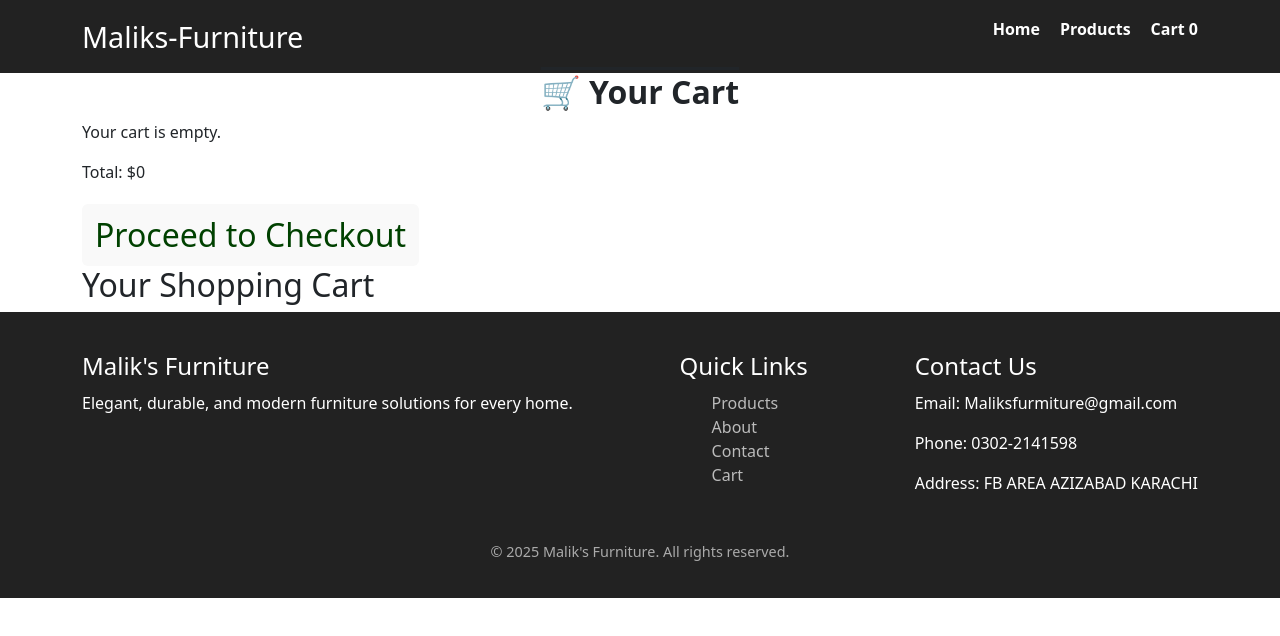
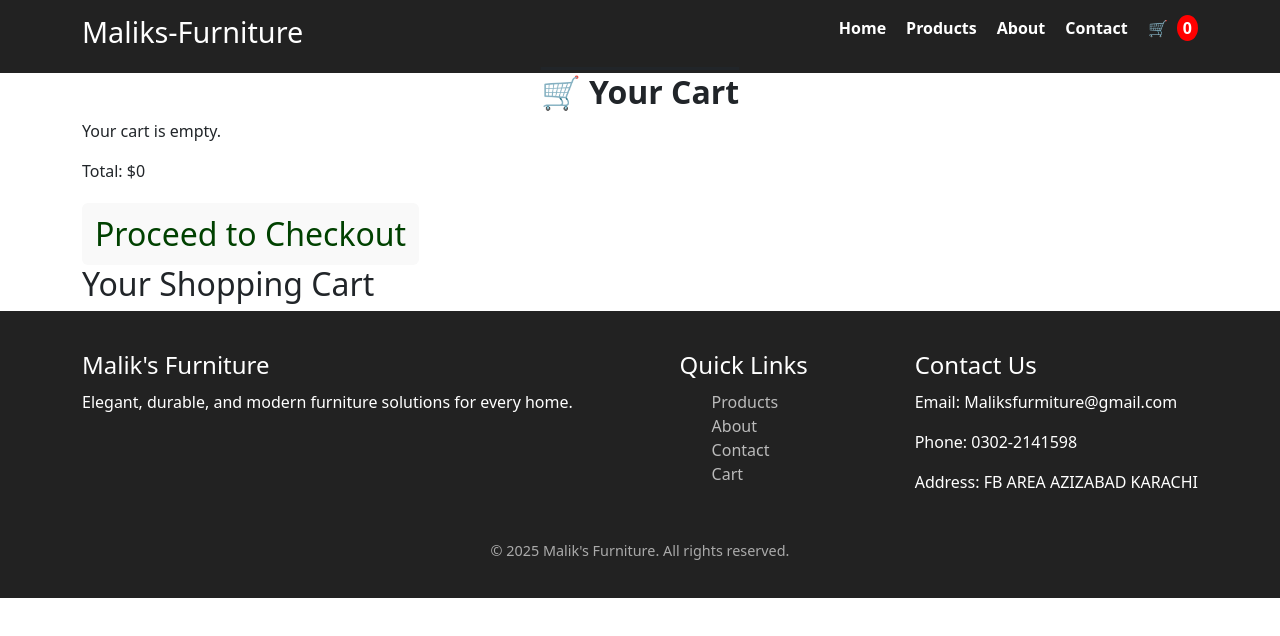
Before and after one commit to me-bilal-2/client-website, a plain HTML site: page cart.html in a window 1280 px wide. Drawn offline with nearby package versions, Linux system fonts and the light colour scheme.

Commit message:
this is updated version

```diff
--- a/cart.html
+++ b/cart.html
@@ -12,18 +12,26 @@
 </head>
 <body>
 
-  <header>
+ <header>
     <div class="container nav-bar">
-      <div class="logo">Maliks-Furniture</div>
+      <h1 class="logo">Maliks-Furniture</h1>
+
+      <!-- Mobile Menu Toggle -->
       <button class="menu-toggle" onclick="toggleMenu()">☰</button>
-      <ul class="nav-links" id="navbar">
-        <li><a href="index.html">Home</a></li>
-        <li><a href="products.html">Products</a></li>
-        <li><a href="cart.html">Cart <span id="cart-count">0</span></a></li>
-      </ul>
+
+      <nav id="navbar">
+        <ul class="nav-links">
+          <li><a href="index.html">Home</a></li>
+          <li><a href="products.html">Products</a></li>
+          <li><a href="about.html">About</a></li>
+          <li><a href="contact.html">Contact</a></li>
+          <li class="cart-icon">
+          <a href="cart.html">🛒 <span id="cart-count">0</span></a>
+          </li>
+        </ul>
+      </nav>
     </div>
   </header>
-
   <section class="container">
     <h2 class="headings">🛒 Your Cart</h2>
     <div id="cart-items"></div>
```
Also changed, not shown: about.html (+6 -3 lines), contact.html (+6 -3 lines), products.html (+7 -4 lines).
